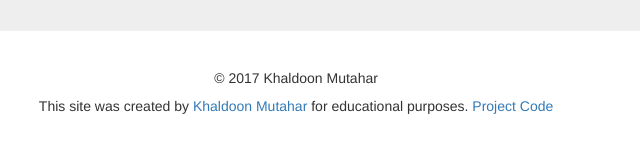
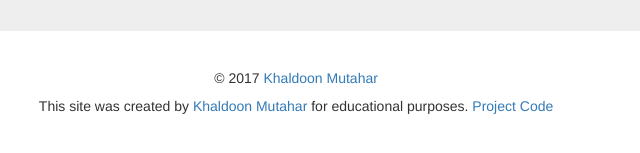
Before and after one commit to Kmutahar/fcc-projects, a plain HTML site: page legacy/personal-portfolio/index.html in a window 1280 px wide. Shown: the part 337-490 px from the top of the page, 287-927 px from the left. Drawn offline with nearby package versions, Linux system fonts and the light colour scheme.

Commit message:
legacy personal-portfolio update canonical and footer

```diff
--- a/legacy/personal-portfolio/index.html
+++ b/legacy/personal-portfolio/index.html
@@ -5,6 +5,7 @@
     <meta http-equiv="X-UA-Compatible" content="IE=edge">
     <meta name="viewport" content="width=device-width, initial-scale=1">
     <title>Personal Portfolio</title>
+    <link rel="canonical" href="https://fcc.mutahar.me/legacy/personal-portfolio/" />
 
     <!-- Bootstrap -->
     <link rel="stylesheet" href="https://maxcdn.bootstrapcdn.com/bootstrap/3.3.5/css/bootstrap.min.css">
@@ -62,8 +63,8 @@
             <a href="#" class="fa fa-github-square"></a>
         </ul>
     </div>
-      <h5>&copy; 2017 Khaldoon Mutahar</h5>
-      <p>This site was created by <a target="_blank" href="https://github.com/Kmutahar/">Khaldoon Mutahar</a> for educational purposes. <a target="_blank" href="#">Project Code</a></p>
+      <h5>&copy; 2017 <a href="https://www.mutahar.me/" target="_blank" rel="noopener">Khaldoon Mutahar</a></h5>
+      <p>This site was created by <a href="https://www.mutahar.me/" target="_blank" rel="noopener">Khaldoon Mutahar</a> for educational purposes. <a href="https://github.com/kmutahar/fcc-projects/tree/master/legacy/personal-portfolio" target="_blank" rel="noopener nofollow noreferrer">Project Code</a></p>
 
     </footer>
   </body>
```
